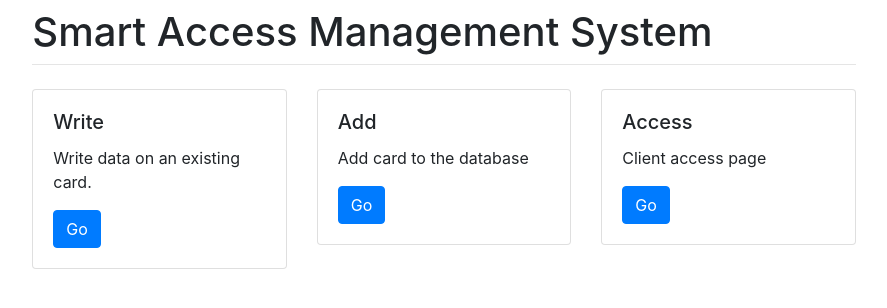
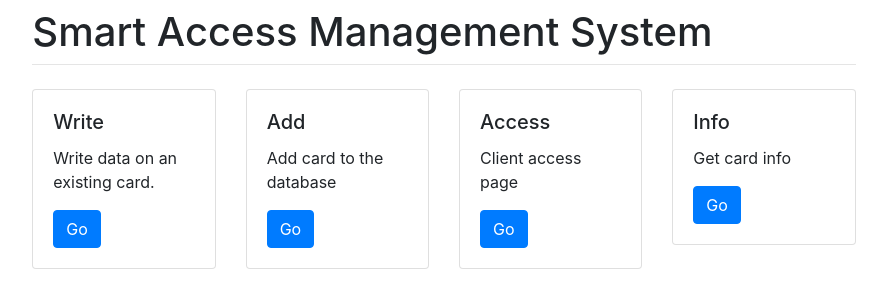
Before and after one commit to LorenzoAgnolucci/smartaccess, a Django app: page /rfid/ in a window 1280 px wide. Shown: the part 56-364 px from the top of the page, without its empty margins (196-1083 px from the left). Run offline with Django 3.2, Linux system fonts and the light colour scheme; some libraries are stand-ins or nearby versions.

Commit message:
Added card info feature

```diff
--- a/rfid/templates/rfid/index.html
+++ b/rfid/templates/rfid/index.html
@@ -33,6 +33,15 @@
           </div>
         </div>
       </div>
+      <div class="col-sm">
+        <div class="card">
+          <div class="card-body">
+            <h5 class="card-title">Info</h5>
+            <p class="card-text">Get card info</p>
+            <a href="{% url 'rfid:info_card_scan' %}" class="btn btn-primary">Go</a>
+          </div>
+        </div>
+      </div>
     </div>
 
 {% endblock %}
--- a/rfid/urls.py
+++ b/rfid/urls.py
@@ -1,16 +1,23 @@
 from django.urls import path, include
 from django.conf import settings
 from django.conf.urls.static import static
+from django.views.generic import TemplateView
 
 from . import views
 
 app_name = 'rfid'
 urlpatterns = [
                   path('', views.IndexView.as_view(), name='index'),
+
                   path('add_card/', views.add_card, name='add_card'),
                   path('add_card_scan/', views.AddCardScanView.as_view(), name='add_card_scan'),
+
                   path('write_card/', views.write_card, name='write_card'),
                   path('write_card_scan/', views.WriteCardScanView.as_view(), name='write_card_scan'),
+
+                  path('info_card/', views.info_card, name='info_card'),
+                  path('info_card_scan/', views.InfoCardScanView.as_view(), name='info_card_scan'),
+
                   path('access/', views.AccessMainView.as_view(), name='access_main'),
                   path('access/result/', views.access_result, name='access_result'),
                   path('access/result/<int:card_id>/', views.access_result, name='access_result'),
--- a/rfid/views.py
+++ b/rfid/views.py
@@ -33,9 +33,18 @@ class WriteCardScanView(TemplateView):
     template_name = 'rfid/write_card_scan.html'
 
 
+class InfoCardScanView(TemplateView):
+    template_name = 'rfid/info_card_scan.html'
+
+
+# Displays the page waiting for the card, which redirect to the access view
+class AccessMainView(TemplateView):
+    template_name = 'rfid/access_main.html'
+
+
 def add_card(request):
     if not request.user.is_authenticated:
-        messages.error(request, 'You must authenticate before adding a card')
+        messages.error(request, 'You must authenticate before adding a card', extra_tags='alert-danger')
         return redirect('%s?next=%s' % (reverse('login'), reverse('rfid:add_card_scan')))
 
     try:
@@ -76,7 +85,8 @@ def write_card(request):
 
         if request.method == 'POST':
             # RFIDCard model bound form
-            form = WriteCardForm(request.POST, instance=card)
+            print(card.expiration_date)
+            form = WriteCardForm(request.POST, instance=card, initial={"expiration_date": card.expiration_date})
             if form.is_valid():
                 # Validation is done at form level in the clean() method override
 
@@ -92,7 +102,8 @@ def write_card(request):
                                                                                 'expiration_date': card.expiration_date})
         else:
             # unbound form
-            form = WriteCardForm(initial={'card_id': card_id})
+            form = WriteCardForm(initial={'card_id': card_id,
+                                          'expiration_date': card.expiration_date})
 
         request.session['card_id'] = card_id
         return render(request, 'rfid/write_card.html', {'form': form})
@@ -102,14 +113,19 @@ def write_card(request):
         return render(request, 'rfid/write_card_add_new.html', context={'card_id': card_id})
 
 
-def get_photo_data():
-    # TODO shoot the photo, send it to Azure face or IBM watson, return crop, age and sex as a dict
-    return {'photo': None, 'age': 27, 'sex': 'M'}
-
-
-# Displays the page waiting for the card, which redirect to the access view
-class AccessMainView(TemplateView):
-    template_name = 'rfid/access_main.html'
+def info_card(request):
+    # reader = mfrc522.SimpleMFRC522()
+    # card_id = reader.read_id()
+    card_id = input('Type card id')
+    if RFIDCard.objects.filter(card_id=card_id).exists():
+        card = RFIDCard.objects.get(card_id=card_id)
+        context = {'card_id': card.card_id,
+                   'remaining_accesses': card.remaining_accesses,
+                   'expiration_date': card.expiration_date}
+    else:
+        context = {'card_id': card_id}
+        messages.error(request, 'Your card is not registered', extra_tags='alert-warning')
+    return render(request, 'rfid/info_card.html', context=context)
 
 
 def access_result(request, card_id=None):
@@ -181,9 +197,4 @@ def access_result(request, card_id=None):
         'description': description
     })
 
-# FIXME: Alert vengono mostrati tutti dopo ogni reindirizzamento e dopo aver fatto scan della carta
-# TODO change message display method, try using web pages redirect like in access_result view
-#  (also using the message framework)
-#  (forse perchè codice per messages è sia in index.html che in write_card.html)
-#  controllare come cancellare vecchi messaggi
 # TODO: Capire per bene come fare reindirizzamenti dopo POST per non fare submit due volte se si ricarica la pagina
--- a/templates/base_site.html
+++ b/templates/base_site.html
@@ -17,13 +17,15 @@
                     <a class="nav-link" href="{% url 'rfid:access_main' %}">Access</a>
                 </li>
                 <li class="nav-item dropdown">
-                <a class="nav-link dropdown-toggle" href="#" id="navbarDropdown" role="button" data-toggle="dropdown"
+                    <a class="nav-link dropdown-toggle" href="#" id="navbarDropdown" role="button"
+                       data-toggle="dropdown"
                        aria-haspopup="true" aria-expanded="false">
                         Management
                     </a>
                     <div class="dropdown-menu" aria-labelledby="navbarDropdown">
                         <a class="dropdown-item" href="{% url 'rfid:write_card_scan' %}">Write Card</a>
                         <a class="dropdown-item" href="{% url 'rfid:add_card_scan' %}">Add Card</a>
+                        <a class="dropdown-item" href="{% url 'rfid:info_card_scan' %}">Card Info</a>
                         <div class="dropdown-divider"></div>
                         <a class="dropdown-item disabled" href="#">Delete Card</a>
                     </div>
```
Also changed, not shown: rfid/templates/rfid/info_card.html (added, +40 -0 lines), rfid/templates/rfid/info_card_scan.html (added, +11 -0 lines). Lines whose indentation alone changed are shown as unchanged.
